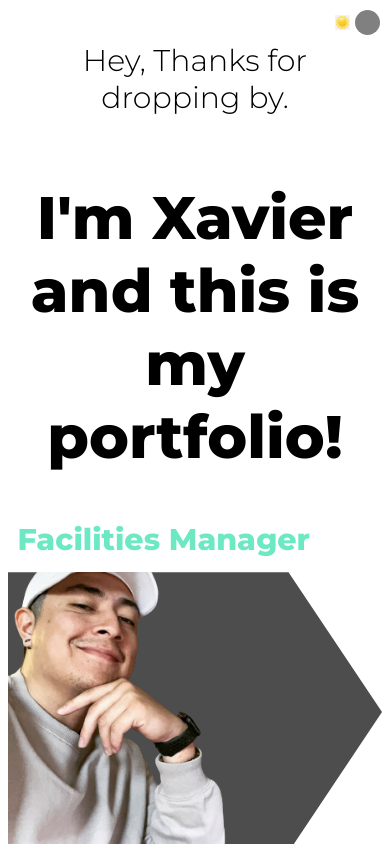
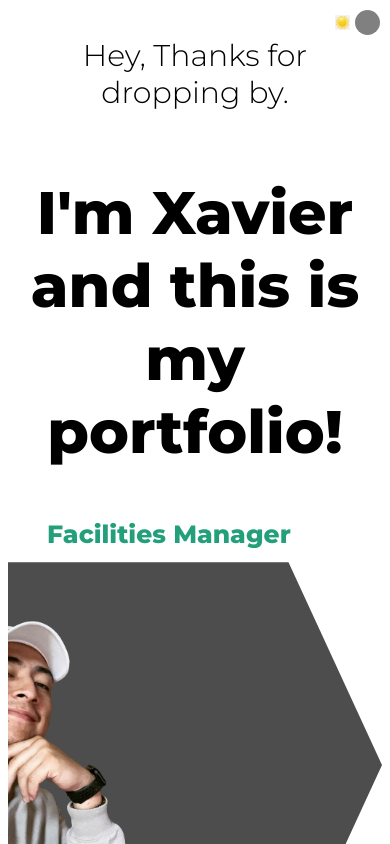
Before and after one commit to x-camacho/lexcodes, a React (Create React App) app: page / in a window 390 px wide. Shown: the top 844 px of the page. Built offline with nearby package versions, Linux system fonts and the light colour scheme.

Commit message:
more edits to css for responsiveness on iphone

```diff
--- a/src/components/Intro/Intro.css
+++ b/src/components/Intro/Intro.css
@@ -60,7 +60,7 @@
     height: 50px;
     font-size: 30px;
     font-weight: bold;
-    color: rgb(108, 232, 195);
+    color: rgb(35, 159, 122);
     display: flex;
     align-items: center;
 }
@@ -95,7 +95,7 @@
    }
 
    .i-left-wrapper {
-    padding: 9px;
+    padding: 4px;
     align-items: center;
     text-align: center;
     justify-content: center;
@@ -106,4 +106,32 @@
    .i-desc {
      display: none;
    }
+
+   .i-bg {
+    clip-path: polygon(0% 0%, 75% 0%, 100% 50%, 75% 100%, 0% 100%);
+    background-color: rgb(77, 77, 77);
+    width: 100%;
+    height: 140%;
+    position: absolute;
+    top: 0;
+    right: 0;
+   }
+
+   .i-img {
+    width: 50%;
+    height: 140%;
+    object-fit: cover;
+    position: absolute;
+   }
+
+   .i-title-item {
+    height: 50px;
+    font-size: 25px;
+    font-weight: bold;
+    color: rgb(35, 159, 122);
+    display: flex;
+    align-items: center;
+   }
+
+
 }
--- a/src/components/about/About.css
+++ b/src/components/about/About.css
@@ -98,4 +98,5 @@
     .a-right {
         padding: 20px;
     }
+
 }
```
